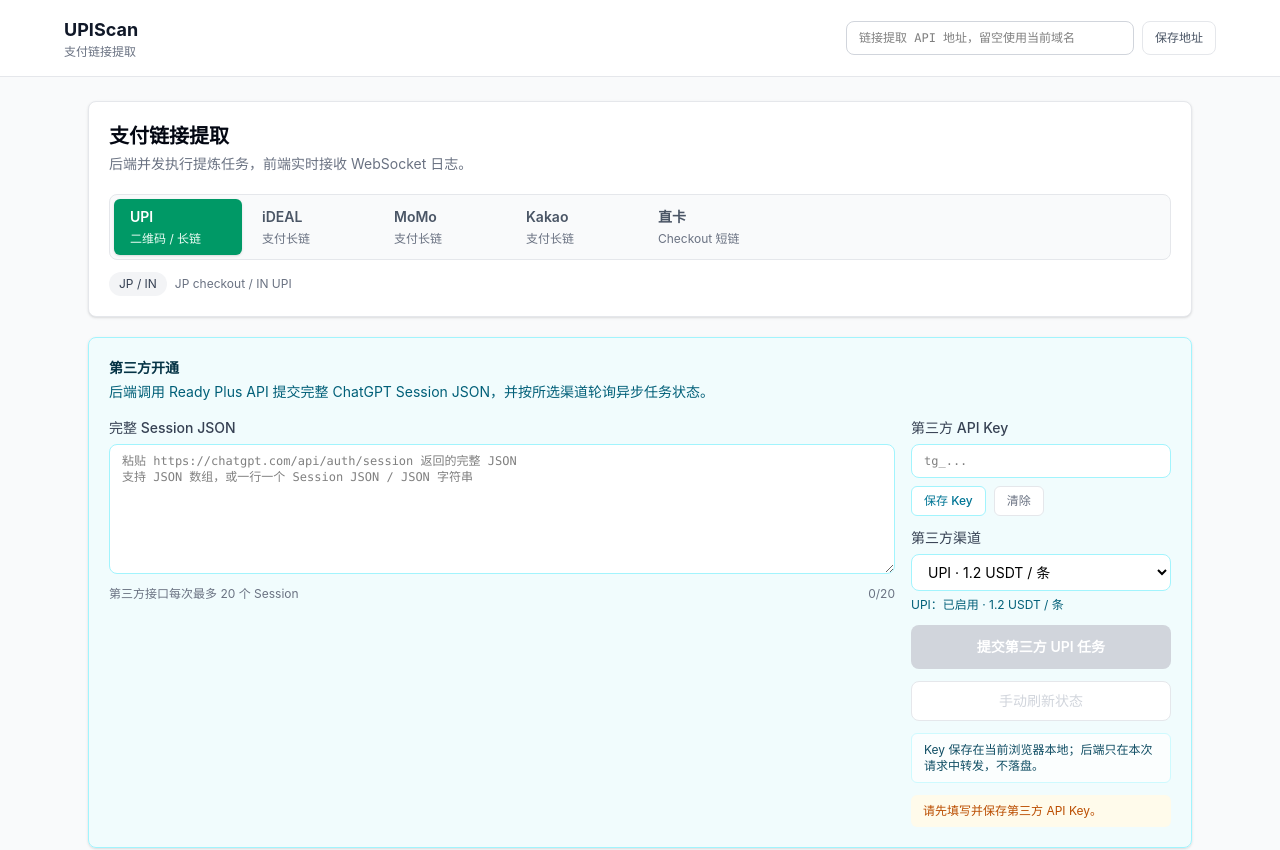
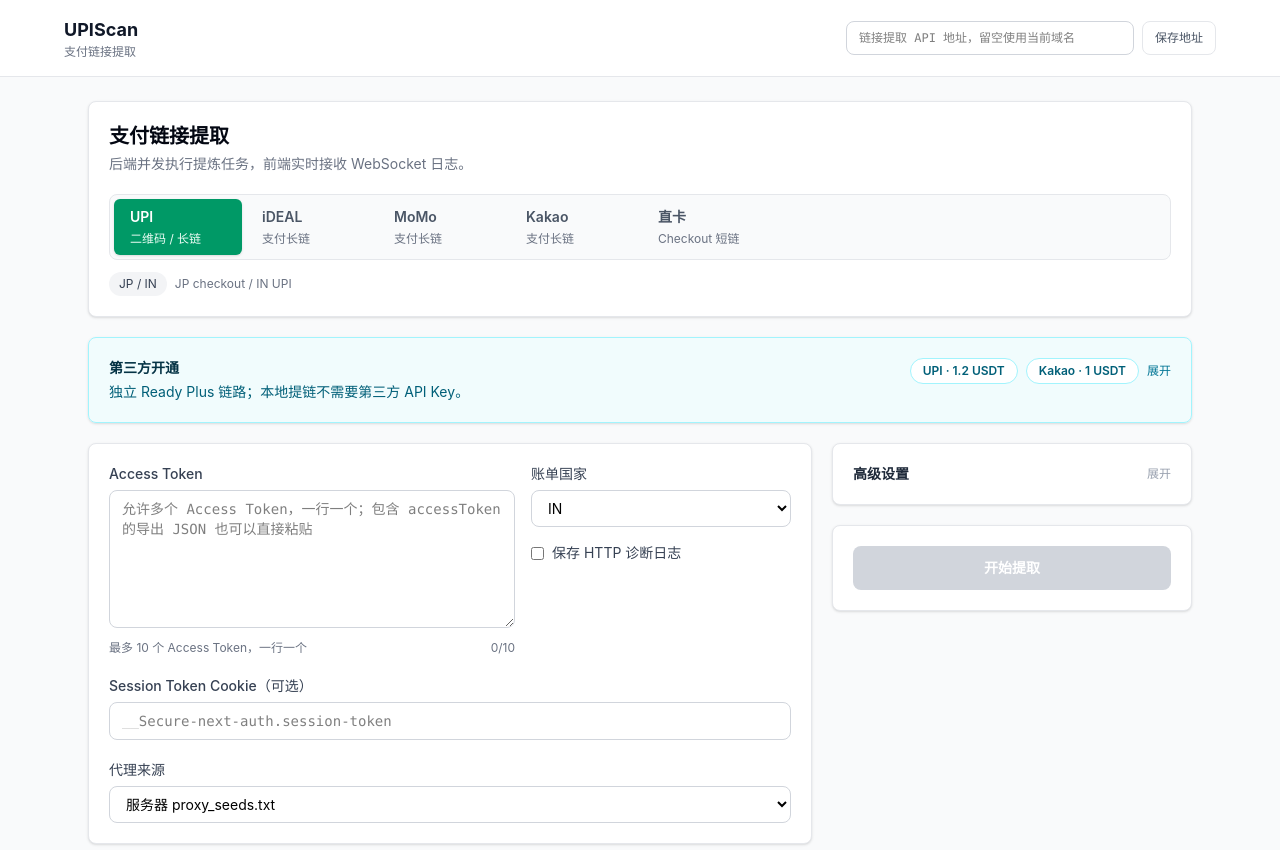
Before and after one commit to anshu43999/ananasUpiscan, a React (Vite) app: page / in a window 1280 px wide. Shown: the top 850 px of the page. Built offline with nearby package versions, Linux system fonts and the light colour scheme.

Commit message:
Separate Ready Plus panel from local extraction

```diff
--- a/src/pages/LinkExtract.tsx
+++ b/src/pages/LinkExtract.tsx
@@ -1055,12 +1055,41 @@ export function LinkExtract() {
         </div>
       </section>
 
-      <section className="rounded-lg border border-cyan-200 bg-cyan-50/60 p-5 shadow-sm">
-        <div className="flex flex-wrap items-start justify-between gap-4">
+      <details className="group rounded-lg border border-cyan-200 bg-cyan-50/60 shadow-sm">
+        <summary className="flex cursor-pointer list-none flex-wrap items-start justify-between gap-4 p-5">
           <div>
             <h3 className="text-sm font-semibold text-cyan-950">第三方开通</h3>
             <p className="mt-1 text-sm text-cyan-800">
-              后端调用 Ready Plus API 提交完整 ChatGPT Session JSON，并按所选渠道轮询异步任务状态。
+              独立 Ready Plus 链路；本地提链不需要第三方 API Key。
+            </p>
+          </div>
+          <div className="flex flex-wrap items-center gap-2">
+            <span className="rounded-full border border-cyan-200 bg-white px-3 py-1 text-xs font-semibold text-cyan-800">
+              UPI · 1.2 USDT
+            </span>
+            <span className="rounded-full border border-cyan-200 bg-white px-3 py-1 text-xs font-semibold text-cyan-800">
+              Kakao · 1 USDT
+            </span>
+            {(readyPlusTask?.task_id || readyPlusDetail?.task.task_id) && (
+              <span className={`rounded-full border px-3 py-1 text-xs font-semibold ${readyPlusStatusClass(readyPlusTaskStatus)}`}>
+                {readyPlusPolling ? '轮询中' : readyPlusStatusLabel(readyPlusTaskStatus)}
+              </span>
+            )}
+            <span className="text-xs font-medium text-cyan-700 group-open:hidden">展开</span>
+            <span className="hidden text-xs font-medium text-cyan-700 group-open:inline">收起</span>
+          </div>
+        </summary>
+
+        <div className="border-t border-cyan-100 p-5">
+          <div className="mb-4 rounded-md border border-cyan-100 bg-white/80 px-3 py-2 text-xs text-cyan-900">
+            第三方开通只调用 Ready Plus 的 UPI / Kakao 开通接口；下面的 UPI、iDEAL、MoMo、Kakao、直卡本地提链继续按原来的 Access Token 和代理逻辑执行。
+          </div>
+
+          <div className="flex flex-wrap items-start justify-between gap-4">
+            <div>
+              <h3 className="text-sm font-semibold text-cyan-950">Ready Plus 任务</h3>
+              <p className="mt-1 text-sm text-cyan-800">
+                提交完整 ChatGPT Session JSON，并按所选渠道轮询异步任务状态。
               </p>
             </div>
             {(readyPlusTask?.task_id || readyPlusDetail?.task.task_id) && (
@@ -1265,7 +1294,8 @@ export function LinkExtract() {
             )}
           </div>
         )}
-      </section>
+        </div>
+      </details>
 
       {paymentMethod === 'momo' && (
         <section className="rounded-lg border border-amber-200 bg-amber-50/70 p-5 shadow-sm">
```
Lines whose indentation alone changed are shown as unchanged.
